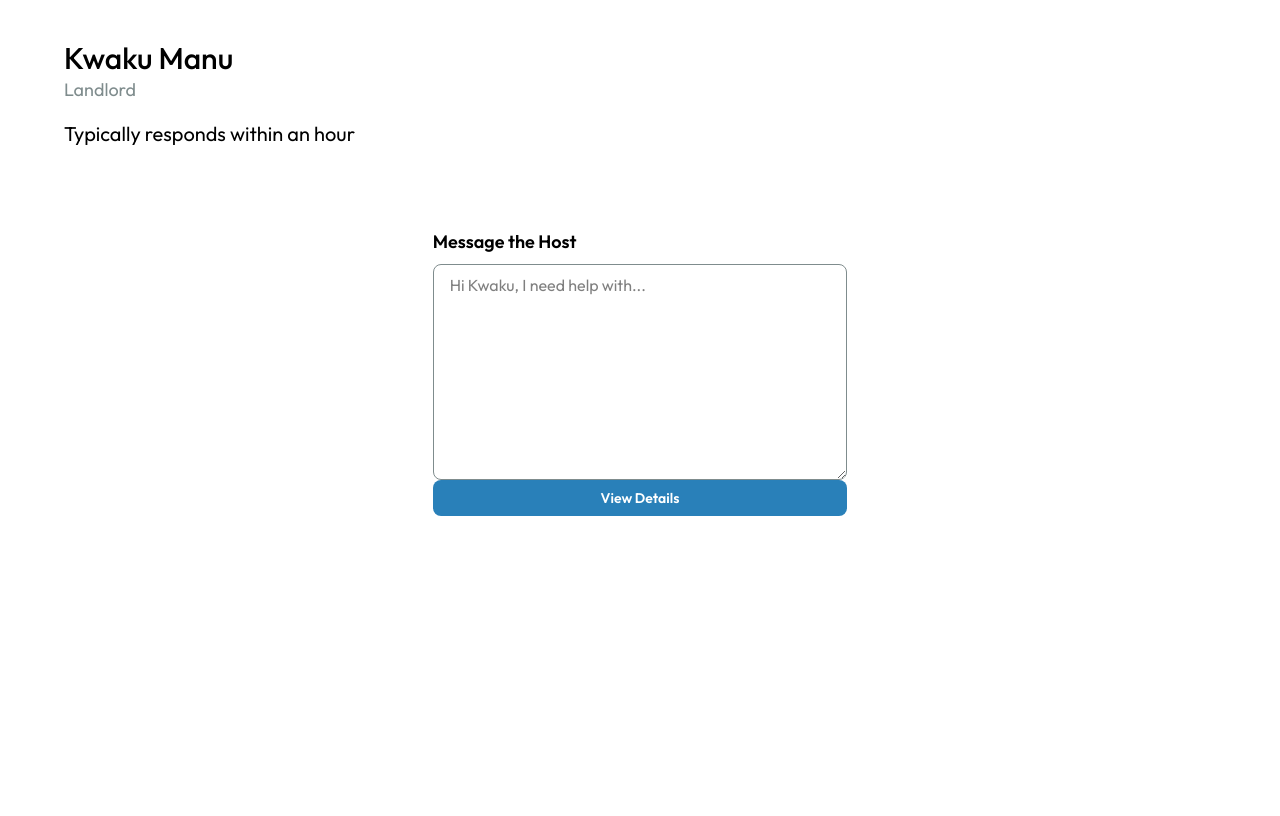
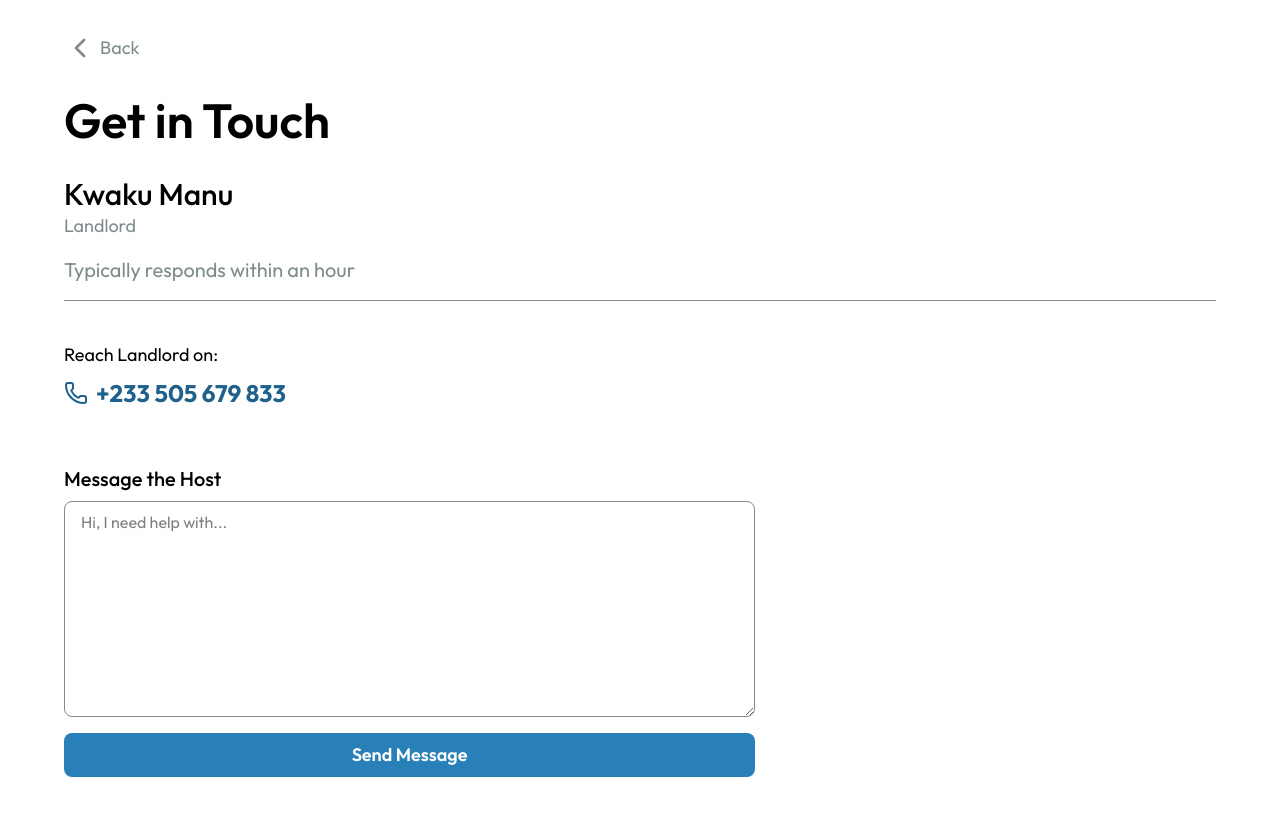
Before and after one commit to TheDominatorsC5/rent-project, a React (Vite) app: page /owner-contact in a window 1280 px wide. Shown: the top 816 px of the page. Built offline with nearby package versions, Linux system fonts and the light colour scheme; no server answers.

Commit message:
owner contact page done

```diff
--- a/src/components/RentListingCard.jsx
+++ b/src/components/RentListingCard.jsx
@@ -1,4 +1,3 @@
-import { Link } from "react-router";
 import { MapPin, Check } from "lucide-react";
 import { useNavigate } from "react-router";
 
@@ -18,12 +17,12 @@ export default function RentListingCard({property}) {
 
             <div className="bg-white w-[90%] mx-auto my-4">
                 <div className="flex justify-between">
-                    <h2 className="text-lg md:text-xl font-semibold text-black">{property.propertyTitle}</h2>
+                    <h2 className="text-lg md:text-xl font-medium text-black">{property.propertyTitle}</h2>
                     <p className="flex flex-row items-center justify-center rounded-full bg-[#27AE60] py-1 px-3 text-white">
                         <Check className="mr-1 p-1" /> Verified
                     </p>
                 </div>
-                <p className="text-black font-semibold text-sm md:text-lg mt-2">
+                <p className="text-black font-normal text-sm md:text-lg mt-2">
                     {property.propertyType}
                 </p>
                 <div className="flex mt-2 text-[#7F8C8D] font-semibold">
--- a/src/pages/OwnerContact.jsx
+++ b/src/pages/OwnerContact.jsx
@@ -1,35 +1,61 @@
+import { ChevronLeft, Phone } from "lucide-react";
+import { useLocation } from "react-router";
+import { useNavigate } from "react-router";
+
 export default function OwnerContact() {
+    const location = useLocation();
+
+    const navigate = useNavigate();
+    const navigationHandler = () => {
+        navigate(-1);
+    }
 
     return (
         <>
-            <div className="font-[outfit] w-[90%] my-10 mx-auto">
+            <div className="font-[outfit] w-[90%] mx-auto">
+                {/* <Link to={"/rent-listing-detail"}> */}
+                    <button onClick={navigationHandler}
+                    className="flex items-center text-sm sm:text-base md:text-lg text-[#7F8C8D] hover:text-black cursor-pointer my-8">
+                        <ChevronLeft className="mr-1 size-8" />Back
+                    </button>
+                {/* </Link> */}
+
+                <h1 className="font-semibold text-5xl mb-8">Get in Touch</h1>
                 <div className="flex flex-row justify-between">
                     {/* <h1 className="text-medium font-medium">{property.landlordFullname}</h1> */}
                     <div className="flex flex-col">
-                        <h1 className="font-medium text-3xl">Kwaku Manu</h1>
+                        <h2 className="font-medium text-3xl">Kwaku Manu</h2>
                         <p className="text-lg text-[#7F8C8D]">Landlord</p>
-                        <p className="text-xl font-normal mt-4">Typically responds within an hour</p>
+                        <p className="text-xl font-normal mt-4 text-[#7F8C8D]">Typically responds within an hour</p>
                     </div>
 
                 </div>
+                <hr className="mt-4 text-[#7F8C8D]" />
 
-                <div className="my-20 w-[90%] mx-auto">
+                <div className="my-10">
+                    <p className="text-lg">Reach <span>Landlord</span> on:</p>
+                    <p className="text-2xl font-bold text-[#1F618D] flex items-center mt-2"><Phone className="mr-2" /> +233 505 679 833</p>
+                </div>
+
+
+
+                <div className="my-14 w-full">
 
                     <form action="" className="">
 
-                        <div className="flex flex-col w-[40%] mx-auto">
+                        <div className="flex flex-col w-[60%]">
                             <label
                                 htmlFor="location"
-                                className="font-semibold text-lg">Message the Host</label>
+                                className="font-medium text-xl">Message the Host</label>
                             <textarea
                                 name="location"
                                 id="location"
-                                placeholder="Hi Kwaku, I need help with..."
+                                placeholder="Hi, I need help with..."
                                 className="h-54 py-2  px-4 border-[#7F8C8D] border text-medium font-normal rounded-lg mt-2" >
                             </textarea>
 
-                            <button className="bg-[#2980B9] font-semibold text-white text-xs md:text-sm px-3 md:px-4 py-1.5 md:py-2 rounded-lg hover:bg-[#1F618D] transition-colors">
-                                View Details
+                            <button className="bg-[#2980B9] font-semibold text-white text-sm md:text-lg px-3 md:px-6 py-1.5 md:py-2 rounded-lg hover:bg-[#1F618D] transition-colors mt-4">
+                                Send Message
                             </button>
 
                         </div>
--- a/src/pages/RentListingDetail.jsx
+++ b/src/pages/RentListingDetail.jsx
@@ -1,8 +1,8 @@
 import Navbar from "../components/Navbar";
 import Footer from "../components/Footer";
 import {
-    MapPin, CarFront, WavesLadder, ShieldCheck, Phone, MessageSquare, Cable,
-    Star, UserRound, Check, Images, Heart, Wind, ChevronLeft, Dumbbell, WifiHigh,
+    MapPin, CarFront, WavesLadder, ShieldCheck, MessageSquare, Cable,
+    Star, UserRound, Check, Images, Heart, Snowflake, ChevronLeft, Dumbbell, WifiHigh,
 } from "lucide-react";
 import { Link } from "react-router-dom"; // ✅ make sure it's from react-router-dom
 import { useLocation } from "react-router-dom";
@@ -16,7 +16,6 @@ export default function RentListingDetails() {
     const navigate = useNavigate();
     const navigationHandler = () => {
         navigate("/listing-gallery", { state: { images: property.images } }
-
         );
     }
 
@@ -33,6 +32,10 @@ export default function RentListingDetails() {
         }
     }
 
+    const ownerNavigationHandler = () => {
+        navigate("/owner-contact");
+    }
+
     return (
         <>
             <Navbar />
@@ -40,9 +43,9 @@ export default function RentListingDetails() {
             <div className="w-[90%] max-w-[1200px] mx-auto my-6 font-[outfit]">
                 {/* Breadcrumb */}
                 <Link to={"/rent-listings"}>
-                <button className="flex items-center text-sm sm:text-base md:text-xl font-medium text-[#7F8C8D] hover:text-black cursor-pointer">
-                    <ChevronLeft className="mr-2" /> All Listings
-                </button>
+                    <button className="flex items-center text-sm sm:text-base md:text-xl text-[#7F8C8D] hover:text-black cursor-pointer">
+                        <ChevronLeft className="mr-2 size-10" /> All Listings
+                    </button>
                 </Link>
 
 
@@ -126,7 +129,7 @@ export default function RentListingDetails() {
                         <p className="flex items-center"><WavesLadder className="mr-2" /> Pool</p>
                         <p className="flex items-center"><ShieldCheck className="mr-2" /> Security</p> */}
                         {
-                            property.amenities.map(amenity => (<p className="flex items-center">{amenity=="Parking"? <CarFront className="mr-2" /> : amenity=="Pool" ? <WavesLadder className="mr-2" /> : amenity=="Security" ? <ShieldCheck className="mr-2" /> : amenity=="Wifi" ? <WifiHigh className="mr-2" /> : amenity=="Generator" ? <Cable className="mr-2" /> : amenity=="Air Conditioning" ? <Wind className="mr-2" /> : amenity=="Gym" ? <Dumbbell className="mr-2" /> : ""} {amenity}</p>))
+                            property.amenities.map(amenity => (<p className="flex items-center">{amenity == "Parking" ? <CarFront className="mr-2" /> : amenity == "Pool" ? <WavesLadder className="mr-2" /> : amenity == "Security" ? <ShieldCheck className="mr-2" /> : amenity == "Wifi" ? <WifiHigh className="mr-2" /> : amenity == "Generator" ? <Cable className="mr-2" /> : amenity == "Air Conditioning" ? <Snowflake className="mr-2" /> : amenity == "Gym" ? <Dumbbell className="mr-2" /> : ""} {amenity}</p>))
                         }
                     </div>
                 </div>
@@ -147,16 +150,13 @@ export default function RentListingDetails() {
                         </div>
                     </div>
 
-                    {/* Action buttons */}
-                    <button className="w-full mt-3 flex items-center justify-center bg-[#2980B9] text-white py-2 rounded-lg hover:bg-[#1F618D] transition">
-                        <MessageSquare className="mr-2" /> Send Message
-                    </button>
+                    {/* <Link to="/owner-dashboard"> */}
+                        <button onClick={ownerNavigationHandler}
+                        className="w-full mt-3 flex items-center justify-center bg-[#2980B9] text-white py-2 rounded-lg hover:bg-[#1F618D] transition font-medium text-lg">
+                            <MessageSquare className="mr-2" /> Contact Property Owner
+                        </button>
+                    {/* </Link> */}
 
-                    <Link to="/owner-dashboard">
-                        <button className="w-full mt-3 flex items-center justify-center bg-[#27AE60] text-white py-2 rounded-lg hover:bg-green-700 transition font-semibold text-lg">
-                            <Phone className="mr-2" /> Call Now
-                        </button>
-                    </Link>
 
                     {/* Safety tips */}
                     <div className="mt-6 border-t pt-4 text-sm text-[#7F8C8D]">
```
